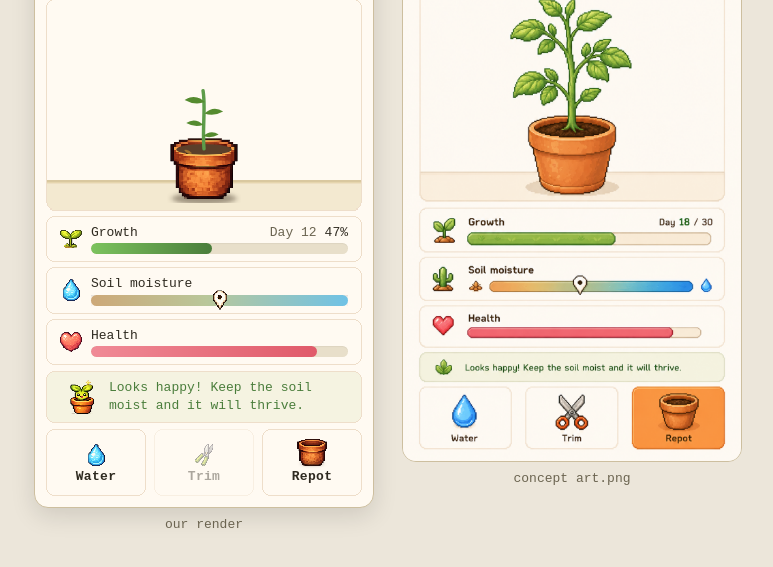
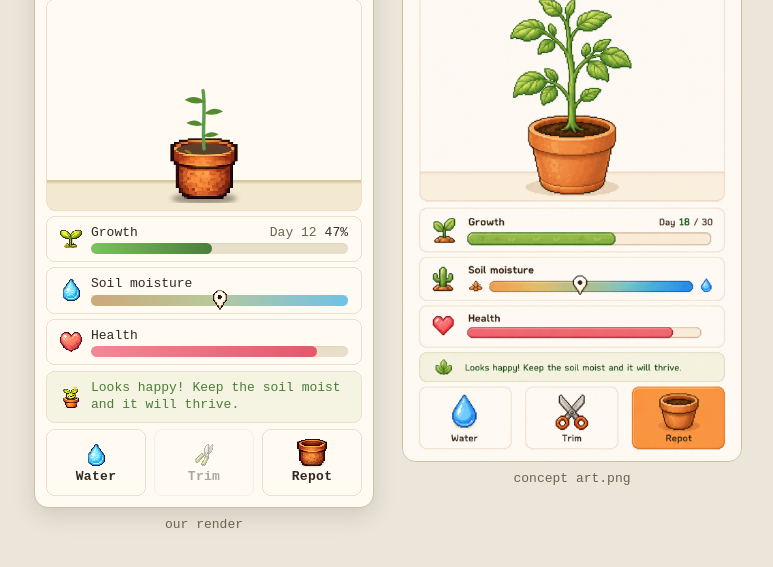
Before and after one commit to 1gory/my-little-plant, a browser extension: page styleguide.html in a window 1280 px wide. Shown: the part 157-724 px from the top of the page, without its empty margins (250-1023 px from the left). Drawn offline with Linux system fonts and the light colour scheme; a web font is replaced by a local one.

Commit message:
fix(growing): align mood icon with stat column, stop hint badge jumping
- The hint badge's mood icon now uses the same 22px slot, 6px inset and 9px
  gap as the stat rows, so it lines up with the growth/moisture/health icon
  column and the hint text aligns with the stat labels.
- The badge gets a fixed min-height (border-box, fits two lines), so it keeps
  the same height whether the hint is one line or wraps - the action buttons
  below no longer shift when the hint changes.

Co-Authored-By: Claude Opus 4.8 (1M context) <noreply@anthropic.com>

```diff
--- a/styles.css
+++ b/styles.css
@@ -184,12 +184,16 @@ body {
 
 .hint {
   border-image-source: url(icons/ui/frame-hint.png?v6);
-  font-size: 13px; color: var(--green-d);
-  padding: 0 11px; margin: 6px 0;
-  /* icon on the left, text on the left — as in the concept */
-  display: flex; align-items: center; justify-content: flex-start; gap: 10px; text-align: left;
+  font-size: 13px; color: var(--green-d); line-height: 1.3;
+  /* Match the stat rows' padding/gap so the icon and text line up with the
+     stat column (icon 22px slot, 6px inset, 9px gap). */
+  padding: 0 6px; margin: 6px 0;
+  /* Fixed height that fits two lines (border-box includes the 8px frame), so the
+     badge keeps the same height whether the hint is one line or wraps to two. */
+  min-height: 52px; box-sizing: border-box;
+  display: flex; align-items: center; justify-content: flex-start; gap: 9px; text-align: left;
 }
-.hint-ico { flex: none; width: 34px; height: 34px; object-fit: contain; image-rendering: pixelated; }
+.hint-ico { flex: none; width: 22px; height: 22px; object-fit: contain; image-rendering: pixelated; }
 .hint span { flex: 1; }
 .gear-img { display: block; width: 22px; height: 22px; object-fit: contain; image-rendering: pixelated; }
 
```
Also changed, not shown: docs/shots/grow-hint-after.png (added).
